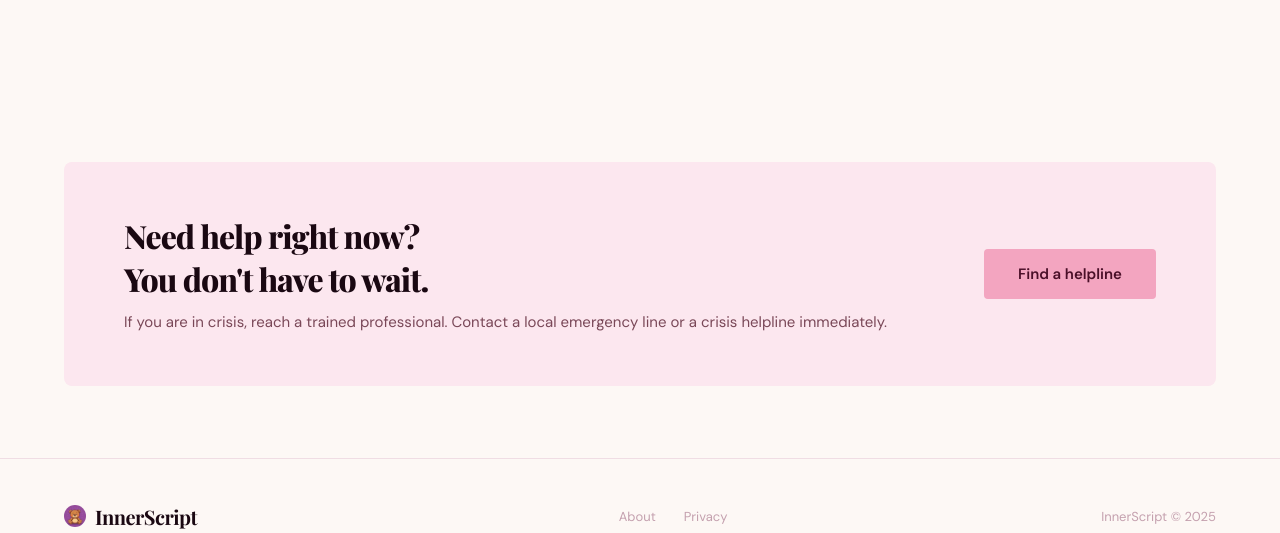
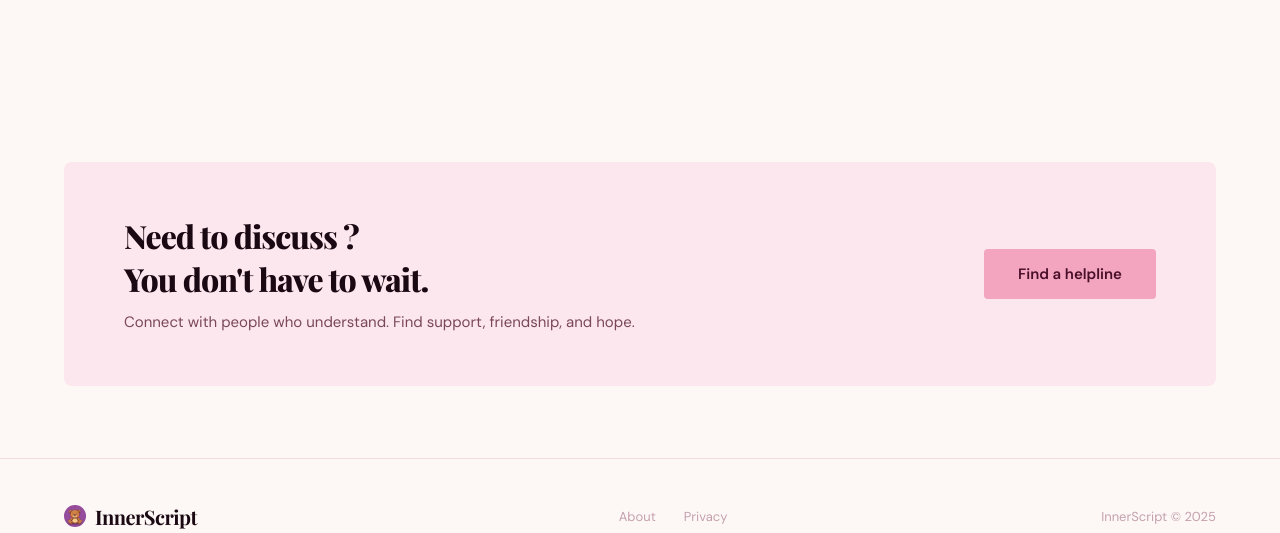
Before and after one commit to 16A9DA/innerscript, a Django app: page / in a window 1280 px wide. Shown: the part 1316-1849 px from the top of the page. Run offline with Django 5.2, Linux system fonts and the light colour scheme; data comes from the database, SQL or seed files in the repository; data that the repository does not hold is empty; some web fonts are replaced.

Commit message:
change to home page, Connect with people who understand. Find support, friendship, and hope.

```diff
--- a/templates/pages/home.html
+++ b/templates/pages/home.html
@@ -47,7 +47,8 @@
     {% for post in posts %}{% include "community/_postcard.html" %}{% endfor %}
   </div>
   {% else %}
-  <p class="muted-sm">No discussions yet. Be the first to <a href="{% url 'community:post_create' %}" class="link-pink">start
+  <p class="muted-sm">No discussions yet. Be the first to <a href="{% url 'community:post_create' %}"
+      class="link-pink">start
       a discussion</a>.</p>
   {% endif %}
 </section>
@@ -88,8 +89,8 @@
 <section class="crisis wrap">
   <div class="crisis-box">
     <div>
-      <h2>Need help right now?<br>You don't have to wait.</h2>
-      <p>If you are in crisis, reach a trained professional. Contact a local emergency line or a crisis helpline immediately.</p>
+      <h2>Need to discuss ?<br>You don't have to wait.</h2>
+      <p>Connect with people who understand. Find support, friendship, and hope.</p>
     </div>
     <a href="https://discord.gg/Gh2E39kkK" class="btn btn-lg">Find a helpline</a>
   </div>
```
